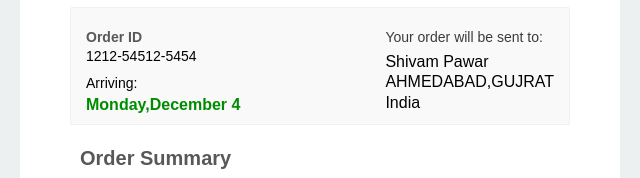
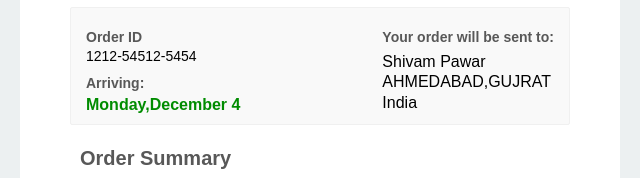
Before and after one commit to pawarshivamd/espacecarre-templet-2, a plain HTML site: page index.html in a window 1280 px wide. Shown: the part 234-412 px from the top of the page, 320-960 px from the left. Drawn offline with Linux system fonts and the light colour scheme.

Commit message:
set-font-w

```diff
--- a/index.html
+++ b/index.html
@@ -371,12 +371,12 @@ font-size: 14px;
                                   <p style="line-height: 130%;">1212-54512-5454</p>
                                 </div>
                                 <div style="margin-top: 10px;">
-                                  <p style="font-size: 14px;margin-bottom: 5px;">Arriving:</p>
+                                  <p style="font-size: 14px;margin-bottom: 5px;color: #585858;font-weight: 600;">Arriving:</p>
                                   <p style="font-weight: 600; color: #008c00; font-size: 16px;">Monday,December 4</p>
                                 </div>
                                 </div>
                                 <div style="margin-top: 10px;">
-                                  <p style="line-height: 130%;font-size: 14px; color: #3b3b3b;margin-bottom: 5px;">Your
+                                  <p style="line-height: 130%;font-size: 14px; color: #585858;font-weight: 600; margin-bottom: 5px;">Your
                                     order will be sent to:</p>
                                   <p style="line-height: 130%;font-size: 16px ;">Shivam Pawar</p>
                                   <p style="text-transform: uppercase;line-height: 130%;font-size: 16px ;">Ahmedabad,Gujrat</p>
```
